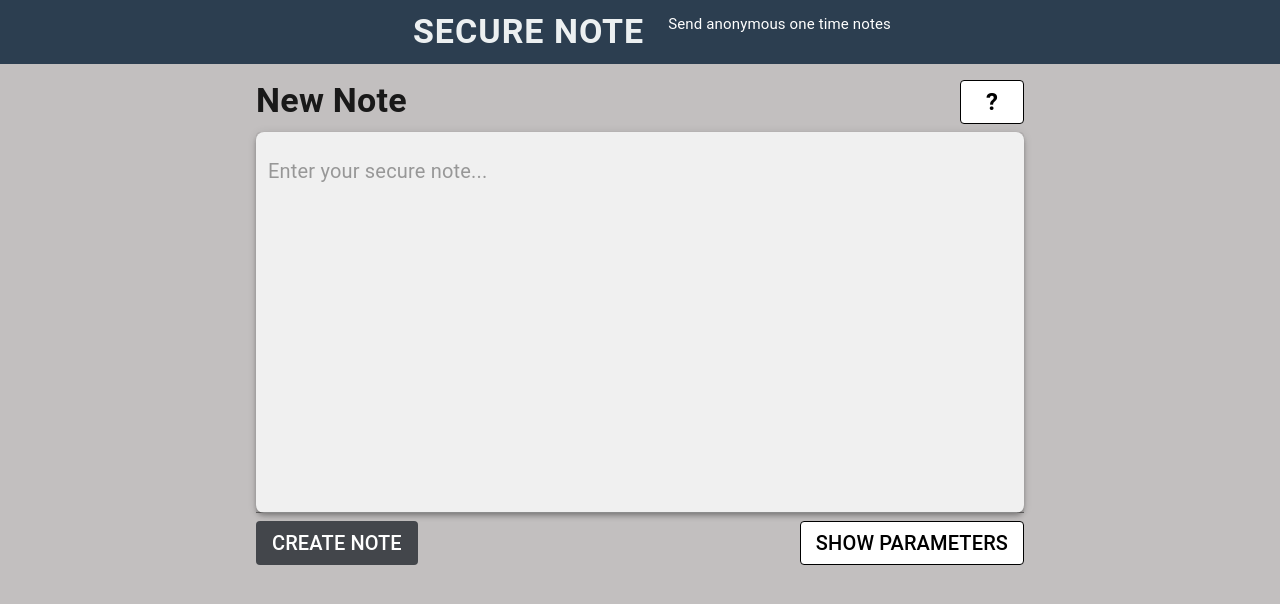
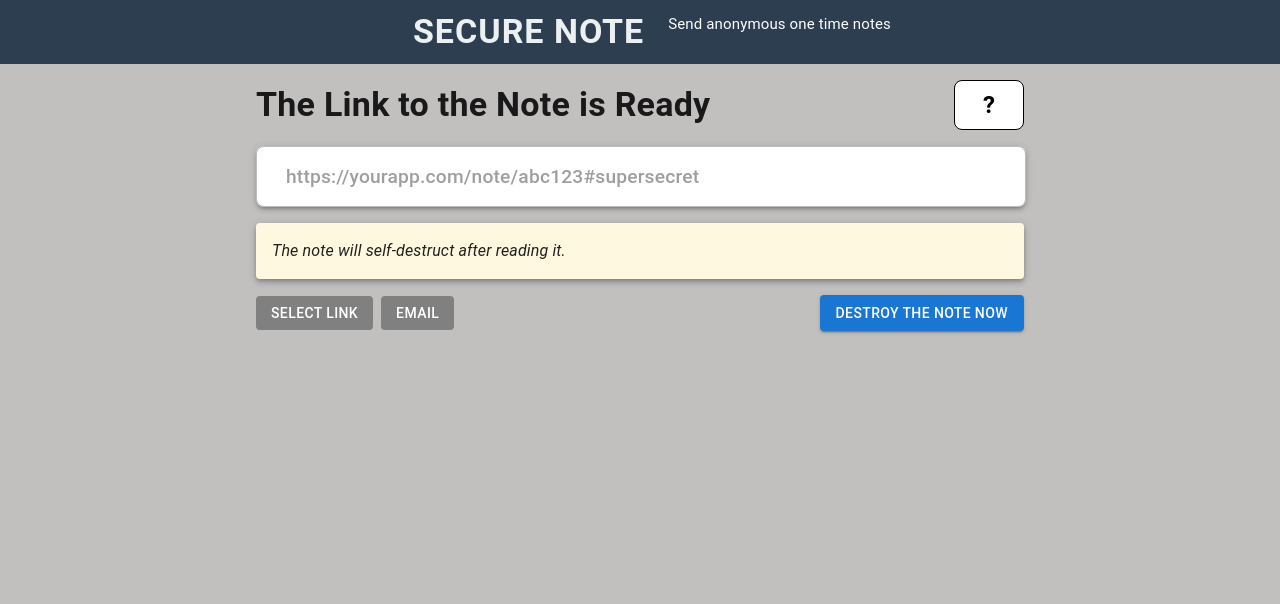
Before and after one commit to Tabbie05/Secure_note_frontend, a React (Vite) app in the folder client/: page /viewnoteslink in a window 1280 px wide. Shown: the top 604 px of the page. Built offline with nearby package versions, Linux system fonts and the light colour scheme; some icons are missing.

Commit message:
Added view note page with styled layout and route integration

```diff
--- a/client/package.json
+++ b/client/package.json
@@ -15,7 +15,8 @@
     "@mui/icons-material": "^7.2.0",
     "@mui/material": "^7.2.0",
     "react": "^19.1.0",
-    "react-dom": "^19.1.0"
+    "react-dom": "^19.1.0",
+    "react-router-dom": "^7.7.1"
   },
   "devDependencies": {
     "@eslint/js": "^9.30.1",
--- a/client/src/App.jsx
+++ b/client/src/App.jsx
@@ -1,13 +1,18 @@
 import React from 'react'
 import Navbar from './Components/Navbar'
 import Main from './Components/Main'
+import View from './Components/View'
+import { Route, Routes } from 'react-router-dom'
+
 
 function App() {
   return (
     <>
     <Navbar />
-    <Main />
-
+     <Routes>
+      <Route path='/' element={<Main/>}/>
+      <Route path="/viewnoteslink" element={<View />}/>
+      </Routes>
     </>
   )
 }
--- a/client/src/Components/Main.jsx
+++ b/client/src/Components/Main.jsx
@@ -2,18 +2,23 @@ import React, { useState } from "react";
 import { Box, TextField, Button, Typography, Paper } from "@mui/material";
 import { textinfo } from "../constants";
 import ParameterForm from './ParameterForm'
+import { useNavigate } from "react-router-dom";
 
 
 function Main() {
   const [toggleinfo, settoggleinfo] = useState(false);
   const [toggleform, settoggleform] = useState(false);
 
+  const navigate = useNavigate()
   const handleClickInfo = () => {
     settoggleinfo((prev) => !prev);
   };
   const handleShowForm = () => {
     settoggleform((prev)=>!prev)
   };
+  const handleRouteView = () => {
+    navigate("/viewnoteslink")
+  }
 
 
   return (
@@ -137,6 +142,7 @@ function Main() {
               },
               boxShadow: "none",
             }}
+            onClick={handleRouteView}
           >
             <Typography variant="h6">Create Note</Typography>
           </Button>
--- /dev/null
+++ b/client/src/Components/View.jsx
@@ -0,0 +1,144 @@
+import React from "react";
+import {
+  Box,
+  TextField,
+  Button,
+  Typography,
+  Paper,
+  Stack,
+} from "@mui/material";
+
+function View() {
+  return (
+    <Box
+      sx={{
+        display: "flex",
+        justifyContent: "center",
+        alignItems: "flex-start",
+        minHeight: "100vh",
+        backgroundColor: "#c2bfbfff",
+        padding: 2,
+      }}
+    >
+      <Box
+        sx={{
+          width: "100%",
+          maxWidth: 800,
+          px: 2,
+        }}
+      >
+        <Stack
+          direction="row"
+          justifyContent="space-between"
+          alignItems="center"
+        >
+          <Typography variant="h4" sx={{ fontWeight: "bold" }}>
+            The Link to the Note is Ready
+          </Typography>
+
+          <Button
+            variant="outlined"
+            //onClick={handleClickInfo}
+            sx={{
+              minWidth: "40px",
+              width: "70px",
+              height: "50px",
+              padding: 2,
+              backgroundColor: "#fff",
+              borderColor: "black",
+              color: "black",
+              borderRadius: "8px",
+              fontWeight: "bold",
+              "&:hover": {
+                borderColor: "black",
+                backgroundColor: "#f5f5f5",
+              },
+            }}
+          >
+            <Typography variant="h5" sx={{ fontWeight: "bold" }}>
+              ?
+            </Typography>
+          </Button>
+        </Stack>
+        <TextField
+          fullWidth
+          variant="outlined"
+          disabled
+          id="outlined-disabled"
+          defaultValue="https://yourapp.com/note/abc123#supersecret"
+          InputProps={{
+            sx: {
+              fontSize: "1.2rem",
+              fontWeight: 500,
+              color: "#2C3E50",
+              bgcolor: "#ffffff",
+              borderRadius: 2,
+              boxShadow: 3,
+              px: 2,
+            },
+          }}
+          sx={{
+            mt: 2,
+            width: 770,
+            borderRadius: 2,
+          }}
+        />
+
+        <Paper
+          elevation={4}
+          sx={{
+            mt: 2,
+            p: 2,
+            fontStyle: "italic", // use `fontStyle`, not `font`
+            fontSize: "1rem", // increase font size a little
+            backgroundColor: "#fff8e1", // optional soft background
+          }}
+        >
+          The note will self-destruct after reading it.
+        </Paper>
+        <Box sx={{ width: "100%", mt: 2 }}>
+          <Stack
+            direction="row"
+            justifyContent="space-between"
+            alignItems="center"
+          >
+            <Box sx={{ display: "flex", gap: 1 }}>
+              <Button
+                variant="outlined"
+                sx={{
+                  bgcolor: "gray",
+                  color: "white",
+                  border: "black",
+                  "&:hover": {
+                    bgcolor: "#4d4d4d", // darker gray on hover
+                    borderColor: "gray",
+                  },
+                }}
+              >
+                Select Link
+              </Button>
+              <Button
+                variant="outlined"
+                sx={{
+                  bgcolor: "gray",
+                  color: "white",
+                  border: "black",
+                  "&:hover": {
+                    bgcolor: "#4d4d4d", // darker gray on hover
+                    borderColor: "gray",
+                  },
+                }}
+              >
+                Email
+              </Button>
+            </Box>
+
+            <Button variant="contained">Destroy the Note now</Button>
+          </Stack>
+        </Box>
+      </Box>
+    </Box>
+  );
+}
+
+export default View;
--- a/client/src/main.jsx
+++ b/client/src/main.jsx
@@ -2,9 +2,12 @@ import { StrictMode } from 'react'
 import { createRoot } from 'react-dom/client'
 
 import App from './App.jsx'
+import { BrowserRouter } from 'react-router-dom'
+
 
 createRoot(document.getElementById('root')).render(
   <StrictMode>
-    <App />
+    <BrowserRouter> <App /></BrowserRouter>
+
   </StrictMode>,
 )
```
Also changed, not shown: 1 other file (tests, documents, lock files or other folders).
